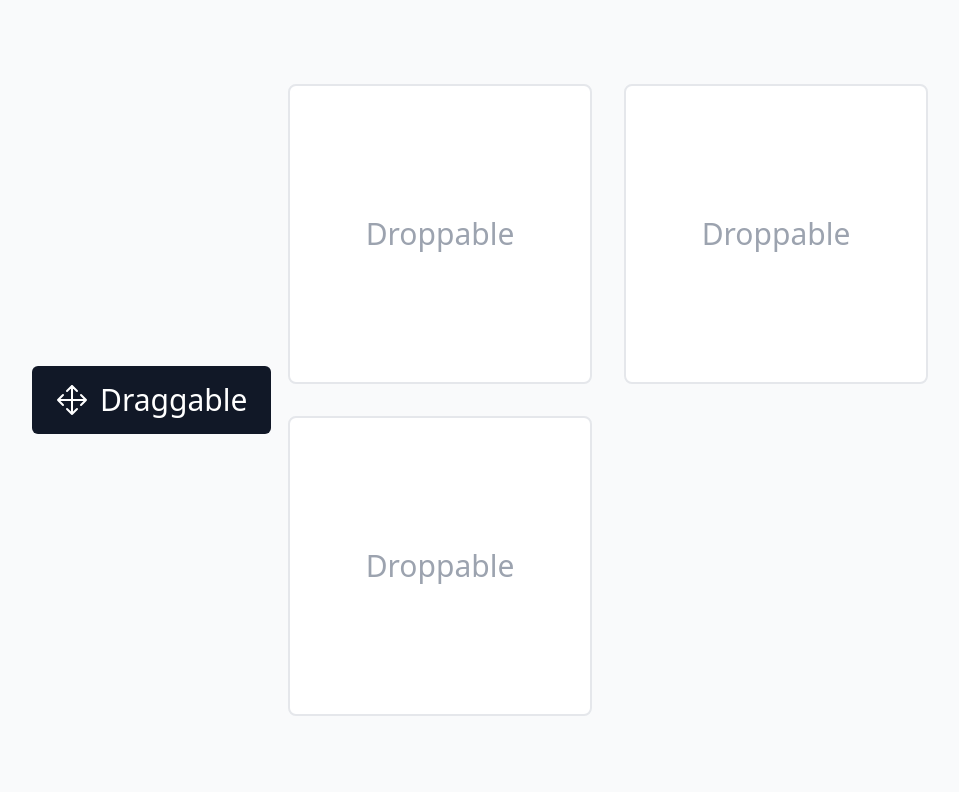
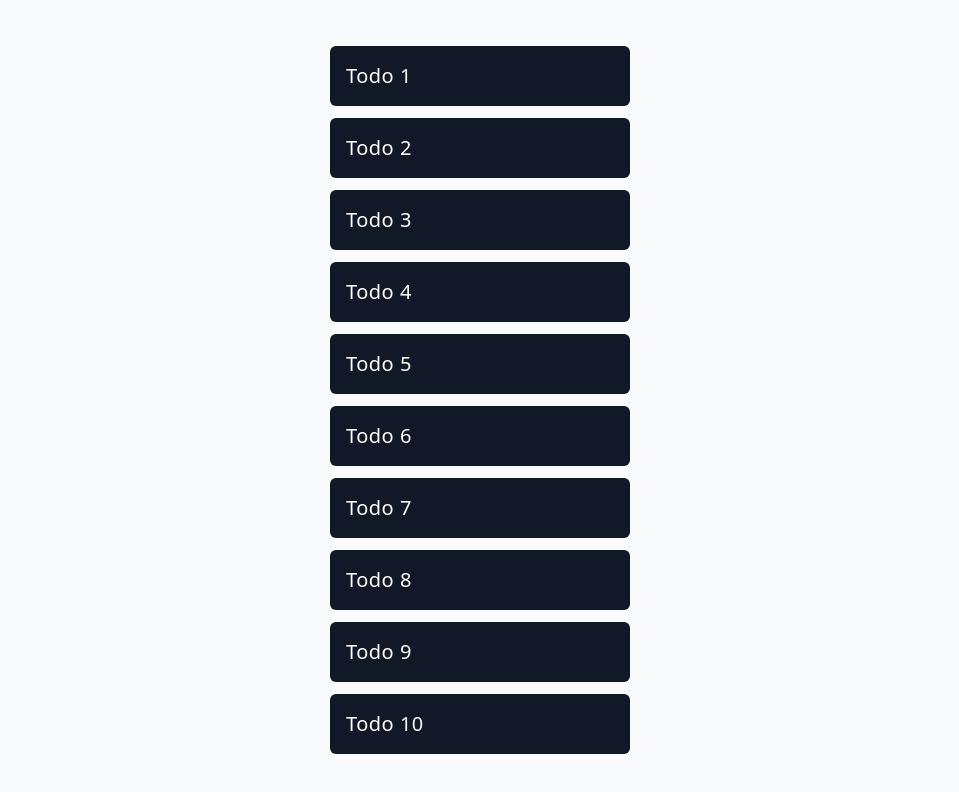
Before and after one commit to MomenSherif/dndkit-playground, a React (Vite) app: page / in a window 1280 px wide. Shown: the top 792 px of the page, without its empty margins (160-1119 px from the left). Built offline with nearby package versions, Linux system fonts and the light colour scheme.

Commit message:
Simple sortable example

```diff
--- a/package.json
+++ b/package.json
@@ -11,6 +11,7 @@
   "dependencies": {
     "@dnd-kit/core": "^6.0.5",
     "@dnd-kit/modifiers": "^6.0.0",
+    "@dnd-kit/sortable": "^7.0.1",
     "@dnd-kit/utilities": "^3.2.0",
     "react": "^18.2.0",
     "react-dom": "^18.2.0"
--- a/src/App.tsx
+++ b/src/App.tsx
@@ -5,6 +5,7 @@ import {
   restrictToVerticalAxis,
   restrictToWindowEdges,
 } from '@dnd-kit/modifiers';
+import SortableExample from './Examples/Sortable/1.Sortable';
 import BasicSetup from './Examples/useDraggable/1-BasicSetup';
 import DragHandle from './Examples/useDraggable/2-DragHandle';
 import ActivationConstraint from './Examples/useDraggable/3-ActivationConstraint';
@@ -40,7 +41,9 @@ export default function App() {
 
       {/* <DragOverlayExample /> */}
 
-      <DroppableExample />
+      {/* <DroppableExample /> */}
+
+      <SortableExample />
     </div>
   );
 }
--- /dev/null
+++ b/src/Examples/Sortable/1.Sortable.tsx
@@ -0,0 +1,77 @@
+import {
+  closestCorners,
+  DndContext,
+  KeyboardSensor,
+  PointerSensor,
+  useSensor,
+  useSensors,
+} from '@dnd-kit/core';
+import { restrictToVerticalAxis } from '@dnd-kit/modifiers';
+import {
+  arrayMove,
+  SortableContext,
+  sortableKeyboardCoordinates,
+  useSortable,
+  verticalListSortingStrategy,
+} from '@dnd-kit/sortable';
+import { CSS } from '@dnd-kit/utilities';
+import { useState } from 'react';
+import TodoItem, { TodoItemProps } from './TodoItem';
+
+const todos = Array.from({ length: 10 }, (_, idx) => ({
+  id: `${idx + 1}`,
+  title: `Todo ${idx + 1}`,
+}));
+
+export default function SortableExample() {
+  const [items, setItems] = useState(todos);
+  const sensors = useSensors(
+    useSensor(PointerSensor),
+    useSensor(KeyboardSensor, {
+      coordinateGetter: sortableKeyboardCoordinates,
+    }),
+  );
+
+  return (
+    <DndContext
+      sensors={sensors}
+      collisionDetection={closestCorners}
+      modifiers={[restrictToVerticalAxis]}
+      onDragEnd={event => {
+        const { active, over } = event;
+        if (active.id === over?.id) return;
+
+        const activeIndex = active.data.current?.sortable.index;
+        const overIndex = over?.data.current?.sortable.index;
+
+        setItems(prevItems => arrayMove(prevItems, activeIndex, overIndex));
+      }}
+    >
+      <SortableContext items={items} strategy={verticalListSortingStrategy}>
+        <div className="space-y-3">
+          {items.map(item => (
+            <SortableTodoItem key={item.id} {...item} />
+          ))}
+        </div>
+      </SortableContext>
+    </DndContext>
+  );
+}
+
+function SortableTodoItem(props: TodoItemProps) {
+  const { setNodeRef, attributes, listeners, transform, transition } =
+    useSortable({
+      id: props.id,
+    });
+
+  return (
+    <TodoItem
+      ref={setNodeRef}
+      style={{ transition, transform: CSS.Transform.toString(transform) }}
+      className="focus:outline-none focus:ring"
+      {...props}
+      {...attributes}
+      {...listeners}
+    />
+  );
+}
--- /dev/null
+++ b/src/Examples/Sortable/TodoItem.tsx
@@ -0,0 +1,22 @@
+import { forwardRef, type ComponentPropsWithoutRef } from 'react';
+
+export type TodoItemProps = {
+  id: string;
+  title: string;
+} & ComponentPropsWithoutRef<'div'>;
+
+const TodoItem = forwardRef<HTMLDivElement, TodoItemProps>(
+  ({ id, title, className, ...props }, ref) => {
+    return (
+      <div
+        ref={ref}
+        className={`bg-gray-900 text-white p-4 rounded-md min-w-[300px] ${className}`}
+        {...props}
+      >
+        <h3 className="text-xl font-medium tracking-wide">{title}</h3>
+      </div>
+    );
+  },
+);
+
+export default TodoItem;
```
Also changed, not shown: 1 other file (tests, documents, lock files or other folders).
